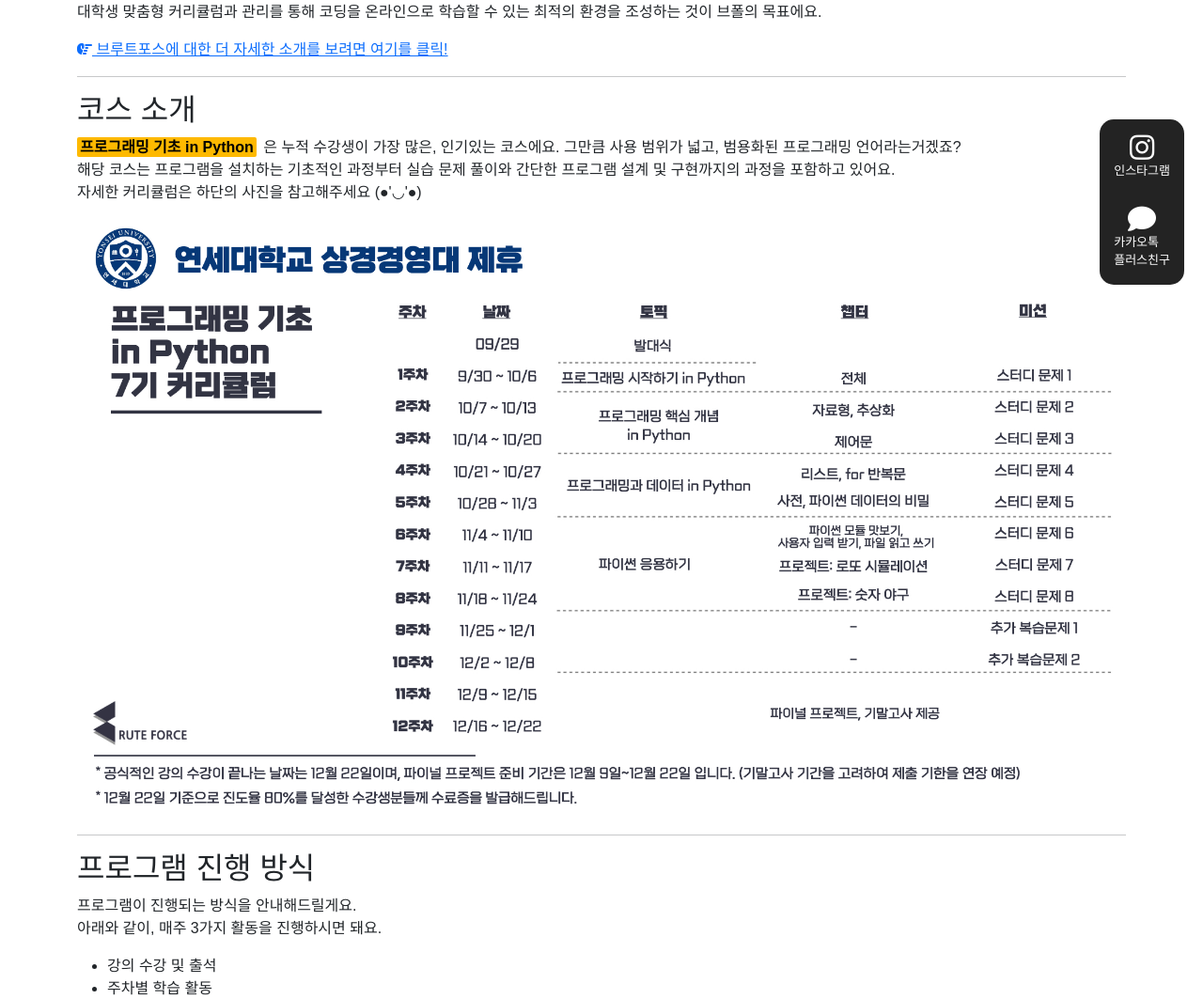
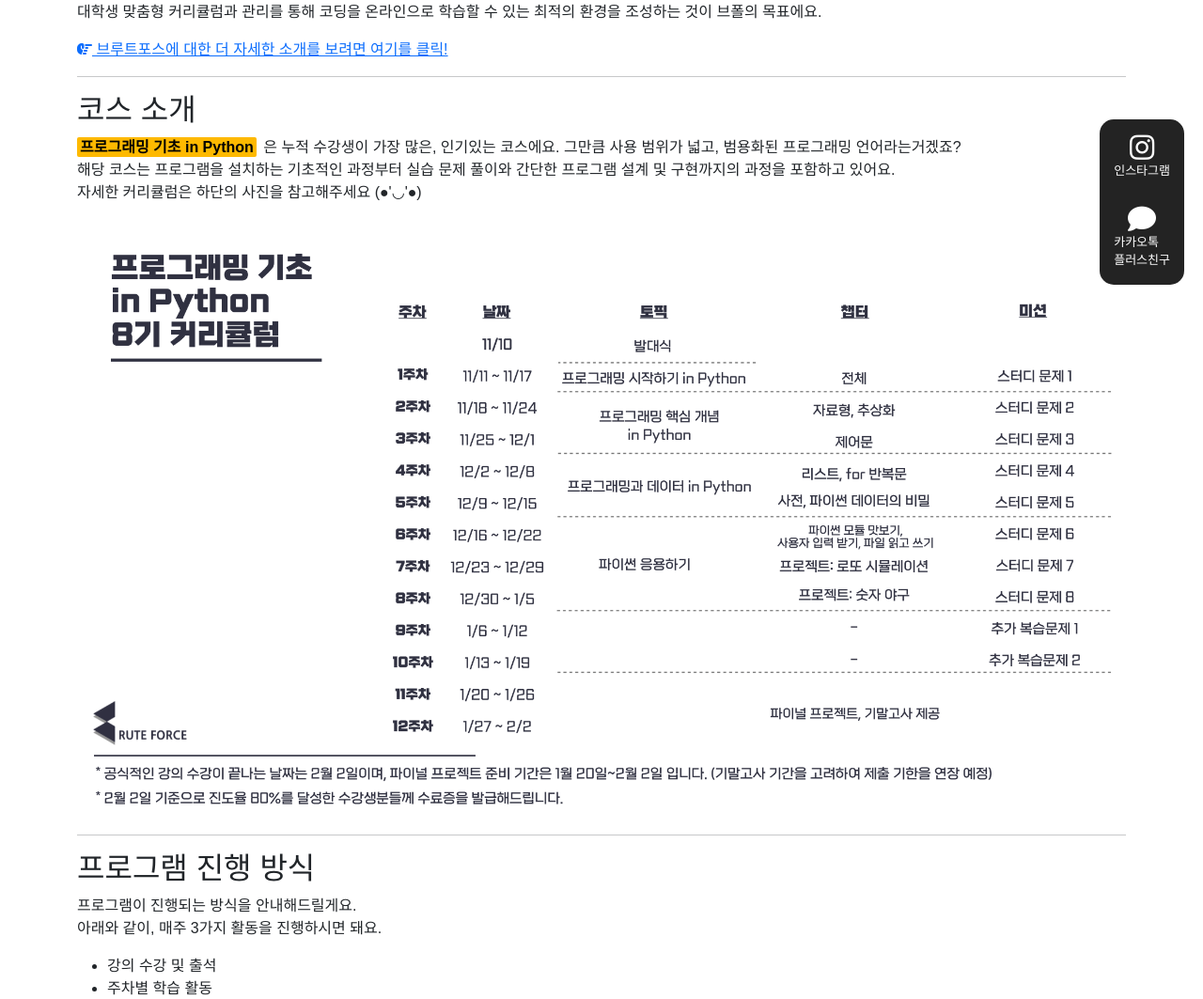
Before and after one commit to EarthlyZ9/bruteforce, a Django app: page /intro/program_description/python in a window 1280 px wide. Shown: the part 477-1540 px from the top of the page at 94% size. Run offline with Django 3.2, Linux system fonts and the light colour scheme; the visitor is signed in with stand-in values (Sample User, id 1); parts of the project's set-up code (start-up, migrations or seed data) failed here and were passed over; some libraries are stand-ins or nearby versions; some web fonts are replaced.

Commit message:
8 curriculum

```diff
--- a/main/templates/main/htmlcss_description.html
+++ b/main/templates/main/htmlcss_description.html
@@ -28,7 +28,7 @@
     <h2>코스 소개</h2>
     <p><strong class="strong">웹 퍼블리싱</strong> 가장 빠르고 쉽게 코딩을 배울 수 있는 코스에요. 가시적인 성과를 바로 확인하고 자유도가 높은 학습을 할 수 있답니다.<br>
     동아리 사이트, 게임 등 활용할 수 있는 범위 또한 넓고 다양해요. 자세한 커리큘럼은 하단의 사진을 참고해주세요 (●'◡'●) </p>
-    <img src="{% static 'main/images/htmlcss_curriculum_7.jpg' %}" style="width:100%;">
+    <img src="{% static 'main/images/htmlcss_curriculum_8.png' %}" style="width:100%;">
     <hr>
 
     <h2>프로그램 진행 방식</h2>
--- a/main/templates/main/python_description.html
+++ b/main/templates/main/python_description.html
@@ -29,7 +29,7 @@
     <p><strong class="strong">프로그래밍 기초 in Python</strong> 은 누적 수강생이 가장 많은, 인기있는 코스에요. 그만큼 사용 범위가 넓고, 범용화된 프로그래밍 언어라는거겠죠?<br>
     해당 코스는 프로그램을 설치하는 기초적인 과정부터 실습 문제 풀이와 간단한 프로그램 설계 및 구현까지의 과정을 포함하고 있어요.<br>
     자세한 커리큘럼은 하단의 사진을 참고해주세요 (●'◡'●)</p>
-    <img src="{% static 'main/images/python_curriculum_7.jpg' %}" style="width:100%;">
+    <img src="{% static 'main/images/python_curriculum_8.png' %}" style="width:100%;">
     <hr>
 
     <h2>프로그램 진행 방식</h2>
```
Also changed, not shown: main/static/main/images/htmlcss_curriculum_8.png (added), main/static/main/images/python_curriculum_8.png (added).
